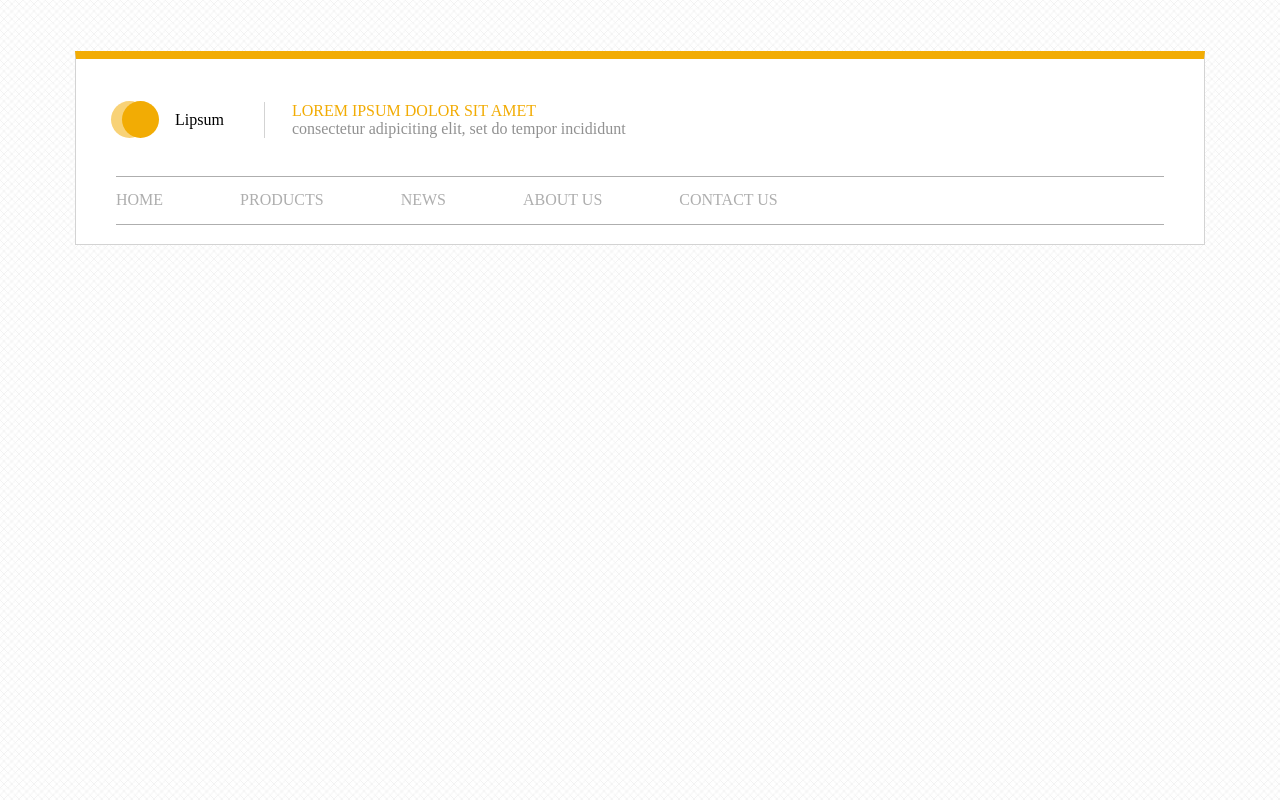
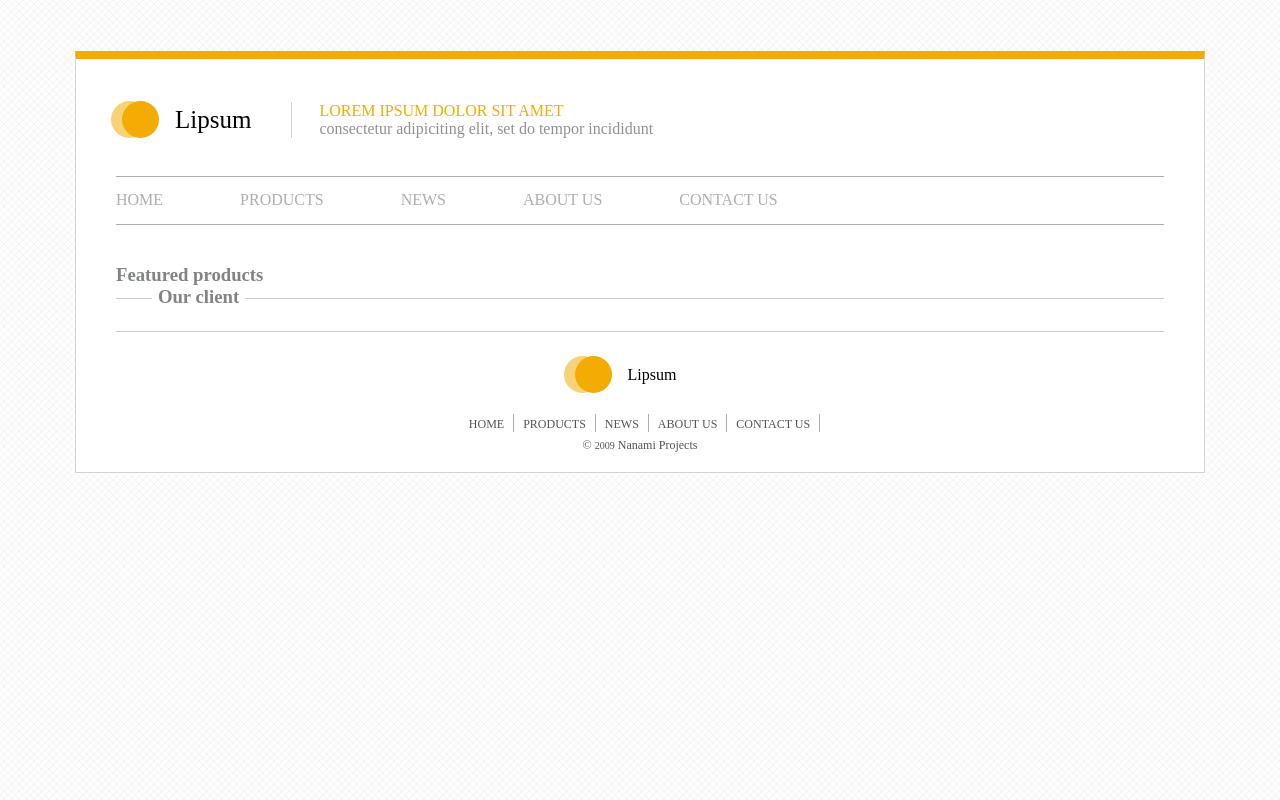
Before and after one commit to MomozonoNanami/LandingSmall, a plain HTML site: page index.html in a window 1280 px wide. Drawn offline with Linux system fonts and the light colour scheme.

Commit message:
Добавлен заголовок блока OUR CLIENT

```diff
--- a/css/style.css
+++ b/css/style.css
@@ -13,15 +13,16 @@ body{
 	border-bottom: 1px solid #d3d3d3;
 	background: #fff;
 	padding: 42px 40px 19px;
+	overflow: hidden;
 }
-.header__logo{
+.logo{
 	height: 100%;
 	display: flex;
 	align-items: center;
 	margin-bottom: 38px;
 	margin-left: -5px;
 }
-.header__logo__circle__1{
+.logo__circle__1{
 	width: 37px;
 	height: 37px;
 	border-radius: 50px;
@@ -29,19 +30,22 @@ body{
 	float: left;
 	margin-left: 11px;
 }
-.header__logo__circle__2{
+.logo__circle__2{
 	width: 37px;
 	height: 37px;
 	border-radius: 50px;
 	background: #f8d277;
 }
-.header__logo__circle{
+.logo__circle{
 	float: left;
 	padding-right: 16px;
 }
-.header__logo__text{
+.logo__text{
 	padding-right: 40px;
 	height: 100%;
+}
+.header__logo__text{
+	font-size: 25px;
 }
 .header__logo__comment{
 	padding-left: 27px;
@@ -56,21 +60,105 @@ body{
 	display: block;
 	color: #919191;
 }
+.menu__list{
+	display: flex;
+}
+.menu__list > li > a{
+	text-transform: uppercase;
+	color: #aeaeae;
+	text-decoration: none;
+}
+.menu__list > li{
+	list-style: none;
+}
 .header__menu{
 	border-top: 1px solid #aeaeae;
 	border-bottom: 1px solid #aeaeae;
 	padding: 14px 0 15px 0;
 }
-.header__menu_list{
+.header__menu__list{
 	display: flex;
 	justify-content: flex-start;
 }
-.header__menu_list > li > a{
+.header__menu__list > li > a{
 	text-transform: uppercase;
 	color: #aeaeae;
 	text-decoration: none;
 }
-.header__menu_list > li{
+.header__menu__list > li{
 	list-style: none;
 	margin-right: 77px;
 }
+.main__section{
+	margin: 39px 0 23px;
+}
+.main__section__featured__products__h1{
+	margin-bottom: 11px;
+}
+h1{
+	color: #828383;
+}
+.main__section__featured__products__container__carousel{
+	border: 1px solid #b3b3b3;
+}
+.main__section__featured__products__container__carousel_img{
+	max-width: 100%;
+	padding: 1px;
+}
+.footer__logo__text{
+	font-size: 14px;
+}
+.footer__logo{
+	margin: 24px 0 21px;
+	justify-content: center;
+}
+.footer__menu__list{
+	display: flex;
+	justify-content: center;
+}
+.footer__menu__list > li > a{
+	text-transform: uppercase;
+	color: #535353;
+	text-decoration: none;
+	font-size: 12px;
+}
+.footer__menu__list > li{
+	list-style: none;
+	padding: 0 9px;
+	border-right: 1px solid #aeaeae;
+}
+.footer__copyright{
+	margin-top: 6px;
+	text-align: center;
+	color:  #535353;
+}
+.copyright__text{
+	font-size: 12px;
+}
+.copyright__text__number{
+	font-size: 10px;
+}
+footer{
+	border-top: 1px solid #cccccc;
+}
+.our__client{
+	overflow: hidden;
+}
+.our__client__h1::before, .our__client__h1::after{
+	content: " ";
+	display: inline-block;
+	height: 1px;
+	width: 100%;
+	background: #cccccc;
+	align-items: center;
+	position: relative;
+	vertical-align: middle;
+}
+.our__client__h1::before{
+	margin-left: -96%;
+	right: 6px;
+}
+.our__client__h1::after{
+	margin-right: -100%;
+	left: 6px;
+}
--- a/index.html
+++ b/index.html
@@ -10,29 +10,63 @@
 <body>
 	<section id="container">
 		<header>
-			<div class="header__logo">
-				<div class="header__logo__circle">
-					<div class="header__logo__circle__1"></div>
-					<div class="header__logo__circle__2"></div>
+			<div class="header__logo logo">
+				<div class="logo__circle">
+					<div class="logo__circle__1"></div>
+					<div class="logo__circle__2"></div>
 				</div>
-				<span class="header__logo__text">Lipsum</span>
+				<span class="header__logo__text logo__text">Lipsum</span>
 				<div class="header__logo__comment">
 					<span class="header__logo__comment__text">Lorem ipsum dolor sit amet</span>
 					<span class="header__logo__comment__subtext">consectetur adipiciting elit, set do tempor incididunt</span>
 				</div>
 			</div>
-			<nav class="header__menu">
-				<ul class="header__menu_list">
-					<li><a href="">Home</a></li>
-					<li><a href="">Products</a></li>
-					<li><a href="">News</a></li>
-					<li><a href="">About us</a></li>
-					<li><a href="">Contact us</a></li>
+			<nav class="header__menu menu">
+				<ul class="header__menu__list menu__list">
+					<li class="header__menu__list__item"><a href="">Home</a></li>
+					<li class="header__menu__list__item"><a href="">Products</a></li>
+					<li class="header__menu__list__item"><a href="">News</a></li>
+					<li class="header__menu__list__item"><a href="">About us</a></li>
+					<li class="header__menu__list__item"><a href="">Contact us</a></li>
 				</ul>
 			</nav>
 		</header>
-		<section></section>
-		<footer></footer>
+		<section class="main__section">
+			<div class="main__section__featured__products">
+				<h1 class="main__section__featured__products__h">Featured products</h1>
+				<div class="container main__section__featured__products__container">
+
+				</div>
+			</div>
+			<div class="our__client">
+				<h1 class="our__client__h1"><span class="our__client__h1__span">Our client</span></h1>
+				<div class="our__client__img__line">
+
+				</div>
+		</section>
+		<footer>
+			<div class="footer__logo logo">
+				<div class="logo__circle">
+					<div class="logo__circle__1"></div>
+					<div class="logo__circle__2"></div>
+				</div>
+				<span class="logo__text">Lipsum</span>
+			</div>
+			<div class="footer__menu menu">
+				<ul class="footer__menu__list menu__list">
+					<li class=""><a href="">Home</a></li>
+					<li class=""><a href="">Products</a></li>
+					<li class=""><a href="">News</a></li>
+					<li class=""><a href="">About us</a></li>
+					<li class=""><a href="">Contact us</a></li>
+				</ul>
+			</div>
+			<div class="footer__copyright">
+				<p class="copyright__text">
+					&copy; <span class="copyright__text__number">2009</span> Nanami Projects
+				</p>
+			</div>
+		</footer>
 	</section>
 </body>
 </html>
```
Also changed, not shown: css/bootstrap-grid.min.css, css/style.min.css, images/carousel/slide1.jpg (added).
